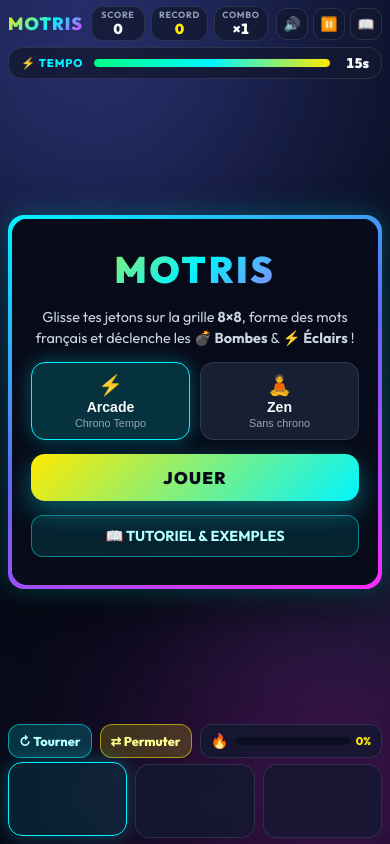
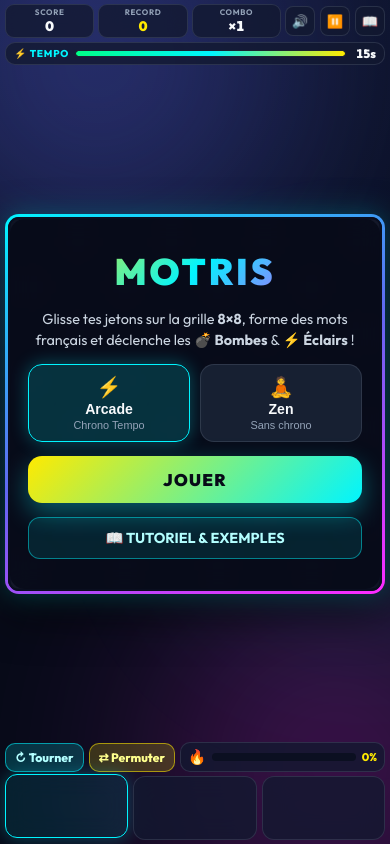
Before and after one commit to bacobaco/Motris, a plain HTML site: page index.html in a window 390 px wide. Drawn offline with Linux system fonts and the light colour scheme.

Commit message:
Interface compactee : colonne mots reduite et espace maximal pour la grille 8x8 sur mobile et PC

```diff
--- a/index.html
+++ b/index.html
@@ -9,7 +9,7 @@
   <link rel="preconnect" href="https://fonts.googleapis.com" />
   <link rel="preconnect" href="https://fonts.gstatic.com" crossorigin />
   <link href="https://fonts.googleapis.com/css2?family=Outfit:wght@400;600;700;800;900&display=swap" rel="stylesheet" />
-  <link rel="stylesheet" href="style.css?v=15" />
+  <link rel="stylesheet" href="style.css?v=17" />
 </head>
 
 <body>
@@ -162,25 +162,13 @@
         </section>
       </section>
 
-      <!-- Desktop Side Panel -->
+      <!-- Desktop Side Panel (compact) -->
       <aside class="side-panel">
         <div class="glass-card words-card">
           <div class="card-title">MOTS VALIDÉS</div>
           <ul class="word-feed" id="wordFeed">
-            <li class="word-empty">Glisse un jeton pour former un mot…</li>
+            <li class="word-empty">Glisse un jeton…</li>
           </ul>
-        </div>
-
-        <div class="glass-card controls-card">
-          <div class="card-title">BONUS & ASTUCES</div>
-          <div class="shortcut-list">
-            <div>💣 <strong>Bombe</strong> : explose en 3×3</div>
-            <div>⚡ <strong>Éclair</strong> : détruit ligne + colonne</div>
-            <div>💎 <strong>×2 / ×3</strong> : multiplie le mot</div>
-            <div>★ <strong>Joker</strong> : n'importe quelle lettre</div>
-            <div><kbd>R</kbd> / Clic droit : Tourner</div>
-            <div><kbd>S</kbd> / <kbd>Espace</kbd> : Permuter</div>
-          </div>
         </div>
       </aside>
     </main>
@@ -265,7 +253,8 @@
             <div class="tuto-bonus-item">
               <span class="dt joker">★</span>
               <div><strong>Joker</strong><br />Remplace n'importe quelle lettre (ex. <code>M★R</code> →
-                <strong>MER</strong>).</div>
+                <strong>MER</strong>).
+              </div>
             </div>
             <div class="tuto-bonus-item">
               <span class="dt mult">×3</span>
--- a/style.css
+++ b/style.css
@@ -87,10 +87,10 @@ body {
   height: 100%;
   display: flex;
   flex-direction: column;
-  max-width: 960px;
+  max-width: 900px;
   margin: 0 auto;
-  padding: 10px 14px;
-  gap: 8px;
+  padding: 6px 10px;
+  gap: 6px;
 }
 
 /* Top Bar */
@@ -255,8 +255,8 @@ body {
   flex: 1;
   min-height: 0;
   display: grid;
-  grid-template-columns: minmax(0, 1fr) 240px;
-  gap: 14px;
+  grid-template-columns: minmax(0, 1fr) 178px;
+  gap: 10px;
   align-items: stretch;
 }
 
@@ -264,7 +264,7 @@ body {
   display: flex;
   flex-direction: column;
   min-height: 0;
-  gap: 10px;
+  gap: 6px;
   align-items: center;
 }
 
@@ -406,8 +406,8 @@ body {
 }
 
 .tray-slot {
-  height: 92px;
-  border-radius: 16px;
+  height: 76px;
+  border-radius: 14px;
   background: var(--bg-panel);
   border: 1.5px solid var(--border-glass);
   backdrop-filter: blur(12px);
@@ -1143,39 +1143,71 @@ kbd {
   box-shadow: 0 4px 14px rgba(0, 0, 0, 0.45);
 }
 
-/* Mobile & Tablet Responsive */
+/* Mobile & Tablet Responsive — espace MAX pour la grille 8×8 */
 @media (max-width: 820px) {
   .last-word-pill.show {
     display: inline-flex;
     align-items: center;
     gap: 4px;
   }
+
   .app-shell {
-    padding: 6px 8px;
-    gap: 6px;
+    padding: 4px 5px;
+    gap: 4px;
   }
 
-  .brand-logo {
-    font-size: 1.1rem;
-  }
-
-  .brand-badge {
+  .brand {
     display: none;
   }
 
+  .top-bar {
+    gap: 4px;
+  }
+
+  .hud-pills {
+    gap: 4px;
+    flex: 1;
+  }
+
   .hud-pill {
-    padding: 2px 7px;
-    min-width: 54px;
+    padding: 2px 6px;
+    min-width: 0;
+    flex: 1;
+    border-radius: 9px;
+  }
+
+  .hud-label {
+    font-size: 0.5rem;
   }
 
   .hud-value {
-    font-size: 0.9rem;
+    font-size: 0.86rem;
   }
 
   .icon-btn {
-    width: 32px;
-    height: 32px;
-    font-size: 0.85rem;
+    width: 30px;
+    height: 30px;
+    font-size: 0.82rem;
+    border-radius: 8px;
+  }
+
+  .tempo-wrap {
+    padding: 3px 8px;
+    gap: 6px;
+    border-radius: 10px;
+  }
+
+  .tempo-label {
+    font-size: 0.62rem;
+  }
+
+  .tempo-track {
+    height: 7px;
+  }
+
+  .tempo-time {
+    font-size: 0.74rem;
+    min-width: 24px;
   }
 
   .stage-layout {
@@ -1187,30 +1219,49 @@ kbd {
   }
 
   .play-column {
-    gap: 6px;
+    gap: 4px;
   }
 
   .board-frame {
-    padding: 4px;
-    border-radius: 16px;
+    padding: 3px;
+    border-radius: 14px;
+  }
+
+  #gameCanvas {
+    border-radius: 11px;
   }
 
   .dock-area {
-    gap: 6px;
+    gap: 4px;
+    max-width: 100%;
+  }
+
+  .action-bar {
+    gap: 5px;
   }
 
   .action-pill {
-    padding: 8px 10px;
-    font-size: 0.8rem;
+    padding: 6px 9px;
+    font-size: 0.76rem;
+    border-radius: 10px;
+  }
+
+  .fever-inline {
+    padding: 5px 7px;
+    border-radius: 10px;
+  }
+
+  .tray-grid {
+    gap: 5px;
   }
 
   .tray-slot {
-    height: 74px;
-    border-radius: 14px;
+    height: 64px;
+    border-radius: 12px;
   }
 
   .tray-slot canvas {
-    width: 88px;
-    height: 64px;
+    width: 82px;
+    height: 58px;
   }
 }
```
